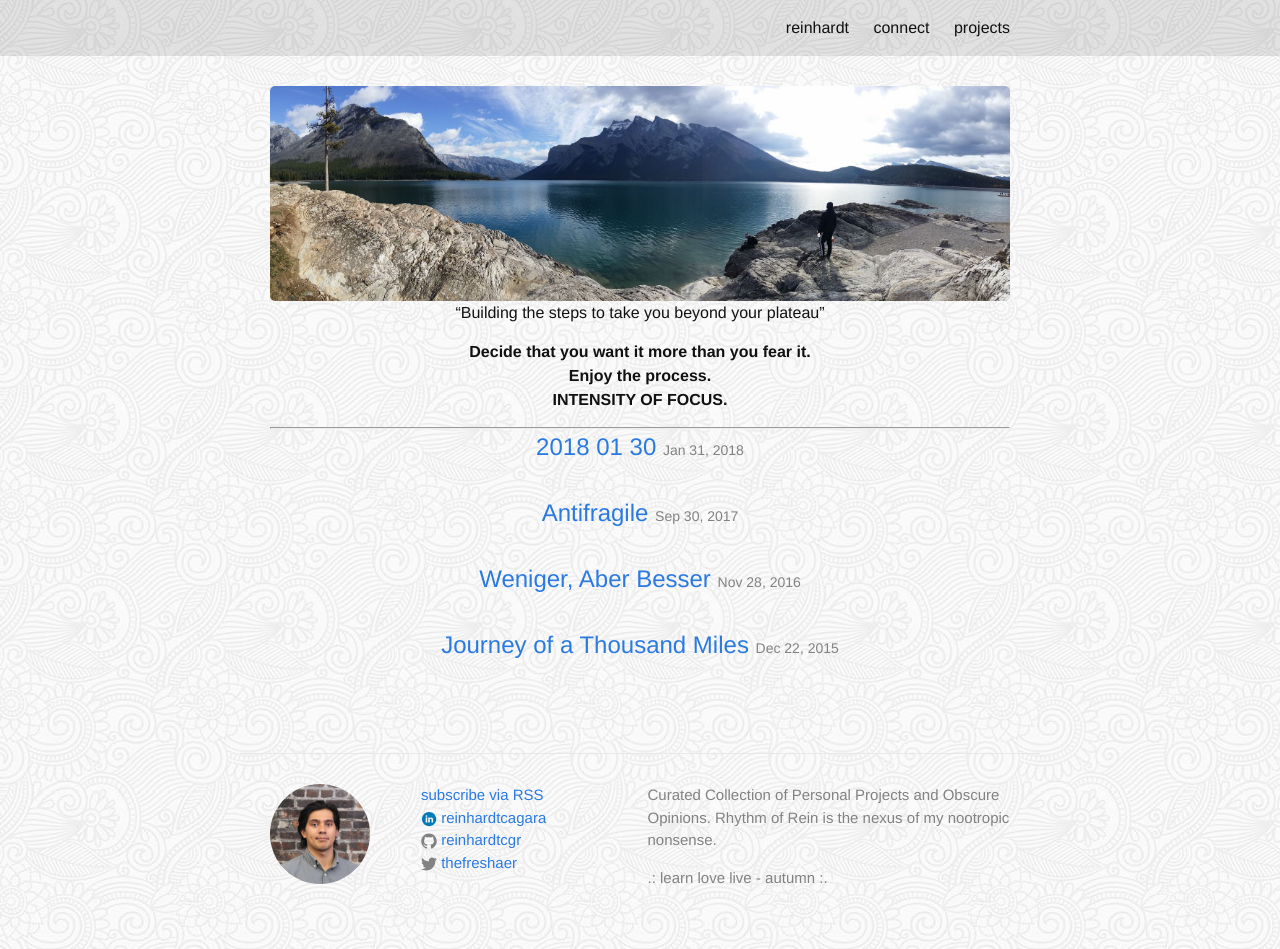
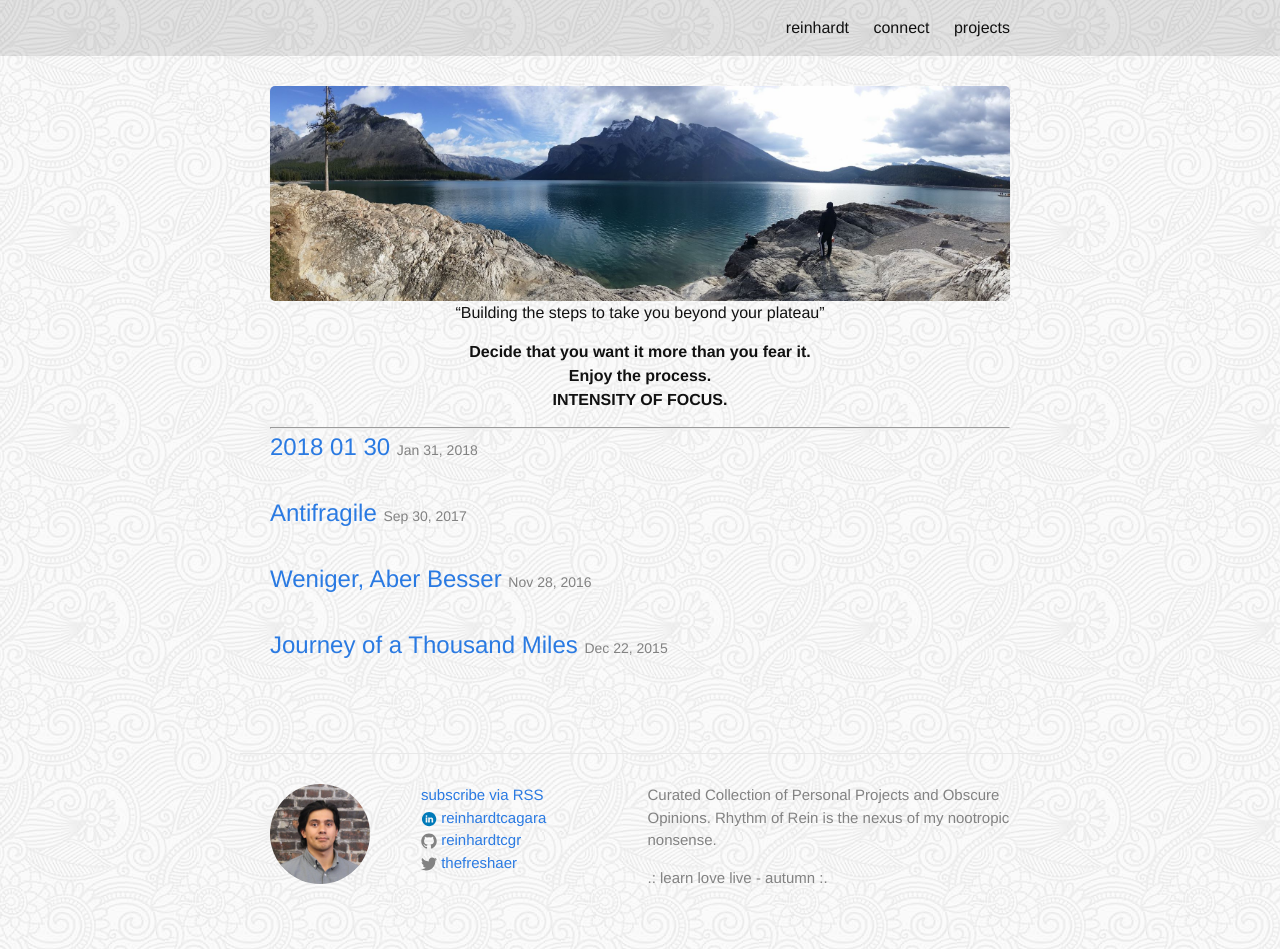
Before and after one commit to reinhardt021/reinhardt021.github.io, a Jekyll site: the page built from index.html, in a window 1280 px wide. Built offline with Jekyll 4.4.1, drawn with Linux system fonts in a browser that asks for light colours.

Commit message:
removed the centering of the blog posts list

```diff
--- a/index.html
+++ b/index.html
@@ -19,7 +19,7 @@ layout: default
     <!-- <h1 class="page-heading">POSTS</h1> -->
     <ul class="post-list">
         {% for post in site.posts %}
-            <li class="text-center">
+            <li>
                 <a class="post-link" href="{{ post.url | prepend: site.baseurl }}">
                     {{ post.title }} <span class="post-meta">{{ post.date | date: "%b %-d, %Y" }}</span>
                 </a>
```
